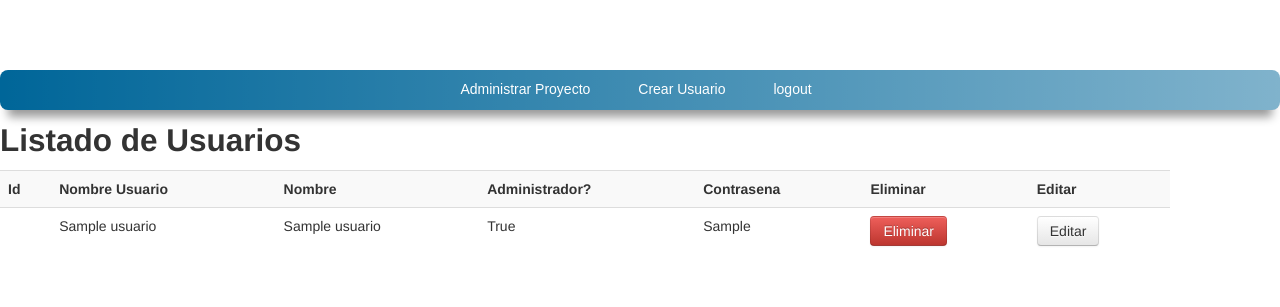
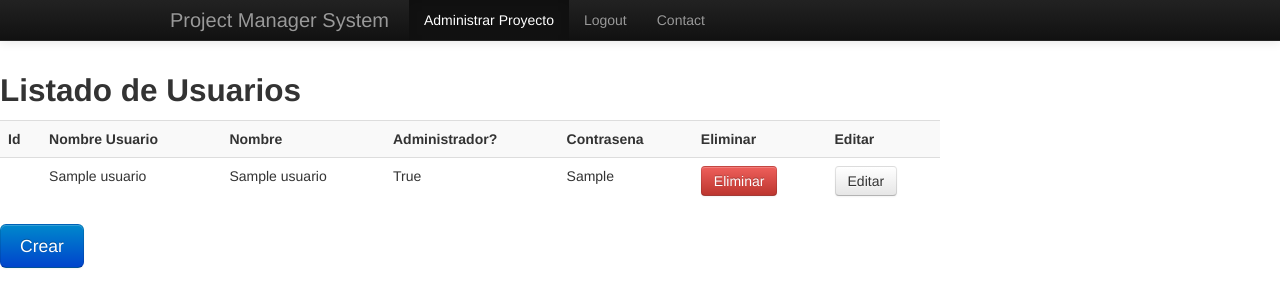
Before and after one commit to diegocrzt/pmspy, a Flask app: a page that uses pms/templates/base.html in a window 1280 px wide. Shown: the top 307 px of the page. Run offline with Flask 2, Linux system fonts and the light colour scheme; tables that the repository leaves empty hold one stand-in row (values such as "Sample post"); parts of the project's set-up code (start-up, migrations or seed data) failed here and were passed over; some libraries are stand-ins or nearby versions.

Commit message:
Nueva fachada!!

```diff
--- a/pms/templates/admUsuario.html
+++ b/pms/templates/admUsuario.html
@@ -1,6 +1,6 @@
 {% extends "base.html" %}
 {% block menu %}
-
+<!--
 <div class="menuHolder">
 	<ul class="nav">
 		<li>
@@ -16,7 +16,28 @@
 			<li><a class="top-a" href="/admusuario/crearusuario/"><b>Crear Usuario</b></a>
 			<li><a class="top-a" href="/"><b>logout</b></a></li>
 	</ul>
+</div>-->
+ <div class="navbar navbar-inverse navbar-fixed-top">
+      <div class="navbar-inner">
+        <div class="container">
+          <button type="button" class="btn btn-navbar" data-toggle="collapse" data-target=".nav-collapse">
+            <span class="icon-bar"></span>
+            <span class="icon-bar"></span>
+            <span class="icon-bar"></span>
+          </button>
+          <a class="brand" href="#">Project Manager System</a>
+          <div class="nav-collapse collapse">
+            <ul class="nav">
+              <li class="active"><a href="/admproyecto/">Administrar Proyecto</a></li>
+              <li><a href="/">Logout</a></li>
+              <li><a href="#contact">Contact</a></li>
+              </ul>
+
+          </div>
+       </div>
+     </div>
 </div>
+
 {%endblock%}
 
 {%block content%}
@@ -56,6 +77,7 @@
           {% endfor %}
 
         </table>
+        <p><a href="/admusuaro/crearusuario/" class="btn btn-primary btn-large">Crear</a></p>
       </div>
     </div>
 {%endblock%}
--- a/pms/templates/base.html
+++ b/pms/templates/base.html
@@ -2,7 +2,7 @@
 <html>
     <head>
         <title>Menu</title>
-        <link rel="stylesheet" type="text/css" href="/static/stylemenu.css" />
+        <!--  <link rel="stylesheet" type="text/css" href="/static/stylemenu.css" />-->
 		<link href="{{ url_for('static', filename = 'bootstrap/css/bootstrap.css') }}" rel="stylesheet">
 	<style type="text/css">
 		body { padding-top: 60px; padding-bottom: 40px; }
@@ -14,7 +14,7 @@
 
 <script src="{{ url_for('static', filename = 'jquery-1.9.1.min.js') }}"></script>
 <script src="{{ url_for('static', filename = 'bootstrap/js/bootstrap.min.js') }}"></script>
-        <link rel="stylesheet" type="text/css" href="/static/stylemenu.css" />
+        <link rel="stylesheet" type="text/css" href="/static/bootstrap/css/bootstrap.css" />
         <script src="/static/jquery-1.9.1.min.js"></script>
     </head>
     <body>
--- a/pms/templates/baseLog.html
+++ b/pms/templates/baseLog.html
@@ -2,7 +2,7 @@
 <html>
     <head>
         <title>PMS</title>
-        <link rel="stylesheet" type="text/css" href="/static/style.css" />
+        <link rel="stylesheet" type="text/css" href="/static/bootstrap/css/bootstrap.css" />
     </head>
     <body>
         <div id="content">
--- a/pms/templates/index.html
+++ b/pms/templates/index.html
@@ -1,6 +1,6 @@
 {% extends "baseLog.html" %}
 {% block body %}
-    <h1>Welcome!</h1>
+    <h1>Proyect Manager System</h1>
     {% if 'username' in session %}
         <p>Welcome back {{session['username']}}!</p>
         <form action="{{url_for('index')}}" method="post">
@@ -9,7 +9,7 @@
     {% else %}
         <p>A login is required:</p>
         <form action="{{url_for('index')}}" method="post">
-            <p>Username:<br />
+            <p>Nombre de usario:<br />
             <input type="text" name="username" /></p>
             <p>Password:<br />
             <input type="password" name="passwd" /></p>
```
Also changed, not shown: pms/templates/admProyecto.html (+23 -1 lines).
